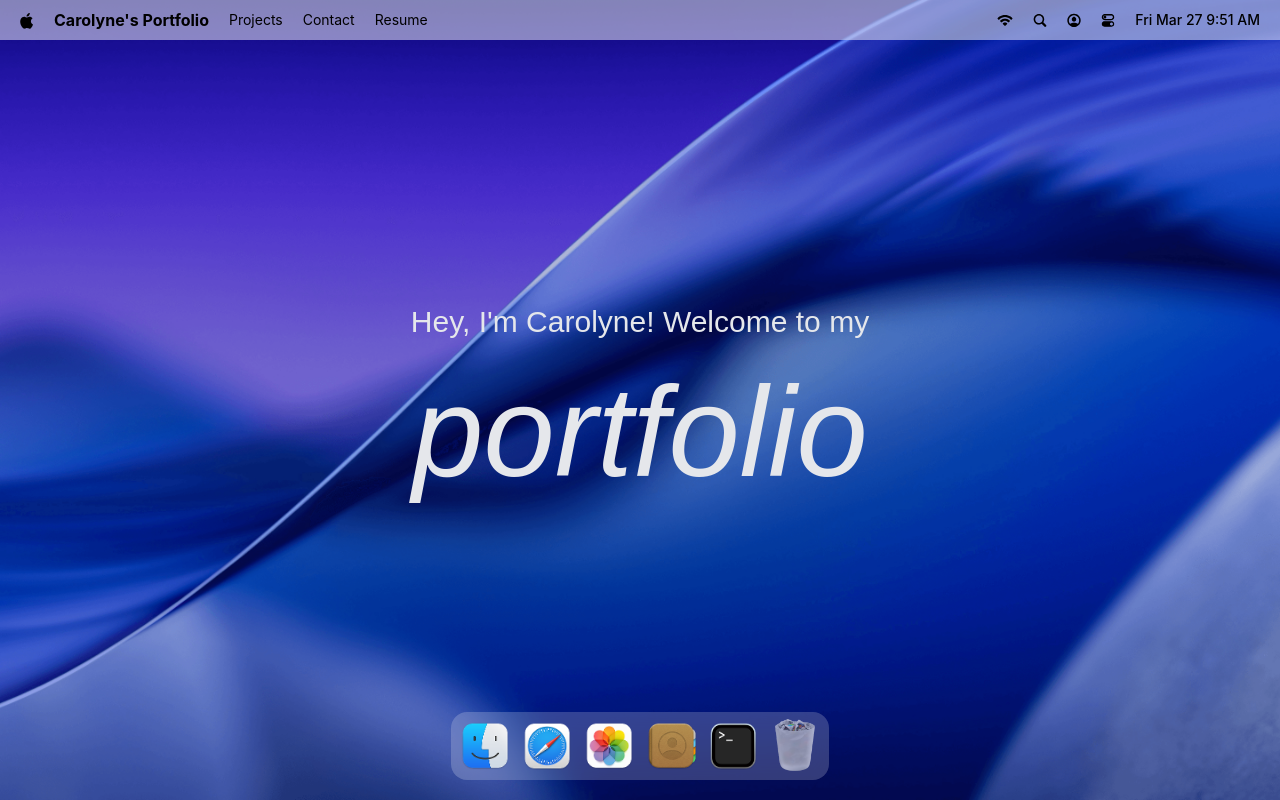
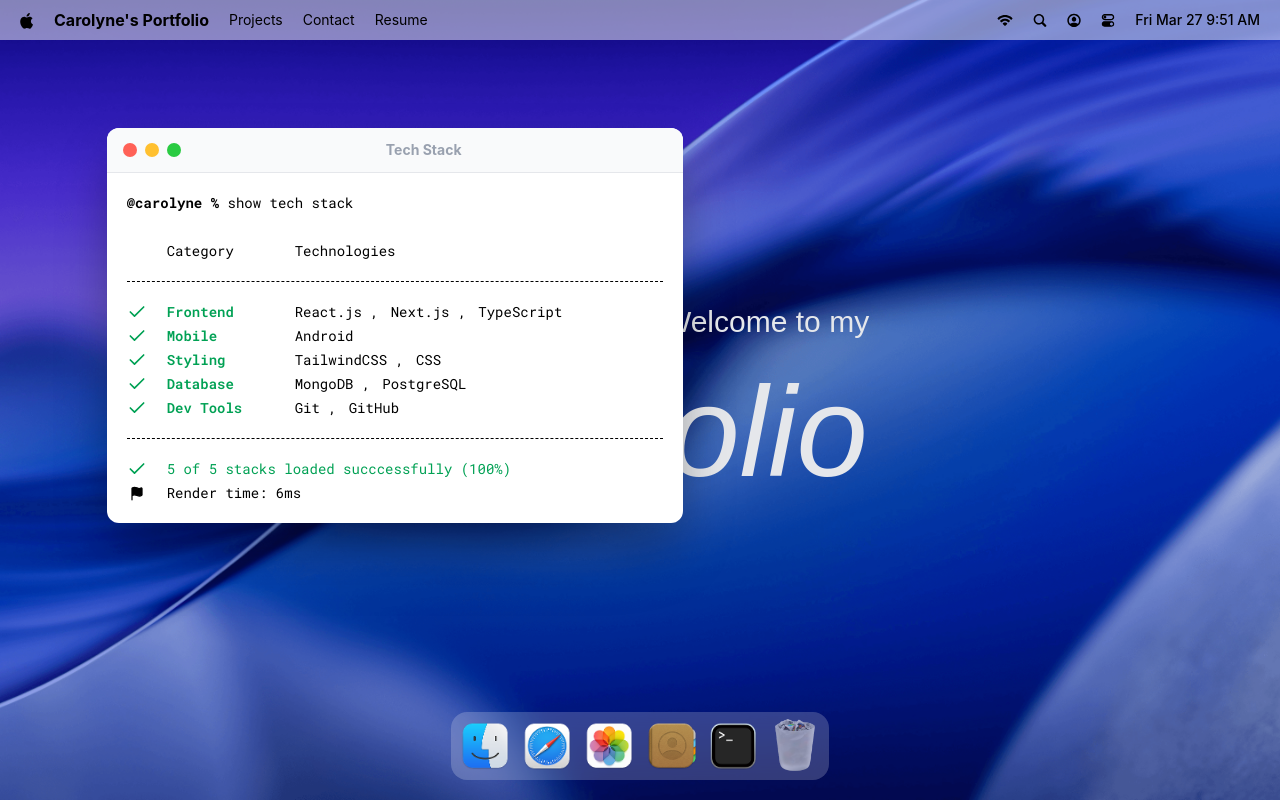
Before and after one commit to MweleCarol/MacOS_Portfolio, a React (Vite) app: page / in a window 1280 px wide. Both pictures are taken after a click on the button 733 px from the left and 746 px from the top of the page. Built offline with nearby package versions, Linux system fonts and the light colour scheme; a web font is replaced by a local one.

Commit message:
Implemented the terminal/skills window

```diff
--- a/package.json
+++ b/package.json
@@ -14,10 +14,13 @@
     "@tailwindcss/vite": "^4.2.2",
     "dayjs": "^1.11.20",
     "gsap": "^3.14.2",
+    "immer": "^11.1.4",
+    "lucide-react": "^1.7.0",
     "react": "^19.2.4",
     "react-dom": "^19.2.4",
     "react-tooltip": "^5.30.0",
-    "tailwindcss": "^4.2.2"
+    "tailwindcss": "^4.2.2",
+    "zustand": "^5.0.12"
   },
   "devDependencies": {
     "@eslint/js": "^9.39.4",
--- a/src/App.jsx
+++ b/src/App.jsx
@@ -2,6 +2,11 @@
 import Welcome from '#Components/Welcome';
 import Navbar from '#Components/Navbar';
 import React from 'react';
+import { Draggable } from 'gsap/Draggable';
+import gsap from 'gsap';
+import Terminal from '#windows/Terminal';
+
+gsap.registerPlugin(Draggable);
 
 const App = () => {
   return (
@@ -9,6 +14,7 @@
       <Navbar/>
       <Welcome/>
       <Dock/>
+      <Terminal/>
     </div>
   );
 }
--- a/src/Components/Dock.jsx
+++ b/src/Components/Dock.jsx
@@ -1,4 +1,5 @@
 import { dockApps } from '#constants';
+import useWindowStore from '#store/window';
 import { useGSAP } from '@gsap/react';
 import gsap from 'gsap';
 import React, { useRef } from 'react';
@@ -6,6 +7,7 @@
 
 const Dock = () => {
 
+  const{ openWindow, closeWindow, windows} = useWindowStore();
   const dockRef = useRef(null);
 
   useGSAP(()=>{
@@ -55,8 +57,23 @@
   }
 });
 
-  const toggleApp = (app)=>{}
+  const toggleApp = (app)=>{
+    //implement the open window logic
+    if (!app.canOpen) return ;
 
+    const window  = windows[app.id];
+    if(!window){
+      console.error(`Window not found for app: ${app.id}`);
+      return;
+    }
+
+    if(window.isOpen){
+      closeWindow(app.id);
+    }else{
+      openWindow(app.id);
+    }
+
+  }
   return (
     <section id='dock'>
       <div ref={dockRef} className='dock-container'>
--- /dev/null
+++ b/src/Components/WindowControls.jsx
@@ -0,0 +1,14 @@
+import useWindowStore from '#store/window';
+import React from 'react';
+
+const WindowControls = ({target}) => {
+  const {closeWindow} = useWindowStore();
+
+  return <div id='window-controls'>
+    <div className='close' onClick={() => closeWindow(target)}/>
+    <div className='minimize' />
+    <div className='maximize' />
+  </div>
+};
+
+export default WindowControls;
--- a/src/constants/index.js
+++ b/src/constants/index.js
@@ -106,15 +106,11 @@
   },
   {
     category: "Mobile",
-    items: ["React Native", "Expo"],
+    items: ["Android"],
   },
   {
     category: "Styling",
-    items: ["Tailwind CSS", "Sass", "CSS"],
-  },
-  {
-    category: "Backend",
-    items: ["Node.js", "Express", "NestJS", "Hono"],
+    items: ["TailwindCSS","CSS"],
   },
   {
     category: "Database",
@@ -122,7 +118,7 @@
   },
   {
     category: "Dev Tools",
-    items: ["Git", "GitHub", "Docker"],
+    items: ["Git", "GitHub"],
   },
 ];
 
--- /dev/null
+++ b/src/hoc/WindowsWrapper.jsx
@@ -0,0 +1,59 @@
+import useWindowStore from '#store/window';
+import { useGSAP } from '@gsap/react';
+import gsap from 'gsap';
+import { Draggable } from 'gsap/Draggable';
+import React, { useLayoutEffect, useRef } from 'react';
+
+const WindowWrapper = (Component, windowKey) => {
+    const Wrapped = (props)=>{
+       const {focusWindow, windows} = useWindowStore();
+       const { isOpen, zIndex} = windows[windowKey];
+       const ref = useRef(null);
+
+       useGSAP(()=>{
+         const el = ref.current;
+         if(!el || !isOpen) return;
+
+         el.style.display = "block";
+
+         gsap.fromTo(el, {
+            scale: 0.8,
+            opacity: 0,
+            y: 40 },{
+            scale: 1,
+            opacity: 1,
+            y: 0,
+            duration: 0.7,
+            ease: "power3.out" });
+       },[isOpen]);
+
+       useGSAP(()=>{
+        const el = ref.current;
+        if(!el) return;
+
+        //make the focus window draggable on the screen
+       const [instance] = Draggable.create(el, {onPress: ()=> focusWindow(windowKey)});
+       return() => instance.kill();
+       }, []);
+
+       useLayoutEffect(()=>{
+        const el = ref.current;
+        if(!el) return;
+        el.style.display = isOpen ? " block" : "none";
+       }, [isOpen]);
+
+       return(
+        //make the windows appear on top on each other when they are open
+        <section id={windowKey} ref={ref} style={{zIndex}} className='absolute'>
+        <Component {...props}/>
+       </section>
+   );
+ };
+
+ //
+ Wrapped.displayName = `WindowWrapper(${Component.displayName || Component.name || "Component"})`;
+
+ return Wrapped;
+};
+
+export default WindowWrapper;
--- /dev/null
+++ b/src/store/window.js
@@ -0,0 +1,31 @@
+import { INITIAL_Z_INDEX, WINDOW_CONFIG } from "#constants";
+import { create } from "zustand";
+import { immer } from "zustand/middleware/immer";
+
+const useWindowStore = create(immer((set)=>({
+    windows: WINDOW_CONFIG,
+    nextZIndex: INITIAL_Z_INDEX + 1,
+
+    openWindow: (windowKey, data = null) => set((state)=>{
+      const  win = state.windows[windowKey];
+      win.isOpen = true;
+      win.zIndex = state.nextZIndex;
+      win.data = data ?? win.data;
+      state.nextZIndex ++;
+    }),
+    closeWindow: (windowKey) => set((state)=>{
+      const  win = state.windows[windowKey];
+      //Defensive: if the windowKey is invalid
+      if(!win) return;
+      win.isOpen = false;
+      win.zIndex = INITIAL_Z_INDEX;
+      win.data = null;
+    }),
+    focusWindow: (windowKey) => set((state)=>{
+    const  win = state.windows[windowKey];
+      win.zIndex = state.nextZIndex ++;
+    }),
+}))
+);
+
+export default useWindowStore;
--- /dev/null
+++ b/src/windows/Terminal.jsx
@@ -0,0 +1,51 @@
+import WindowControls from '#Components/WindowControls';
+import { techStack } from '#constants';
+import WindowWrapper from '#hoc/WindowsWrapper';
+import { Check, Flag } from 'lucide-react';
+import React from 'react';
+
+const Terminal = () => {
+  return (
+    <>
+      <div id='window-header'>
+        <WindowControls target="terminal"/>
+        <h2>Tech Stack</h2>
+      </div>
+      <div className="techstack">
+        <p>
+            <span className="font-bold">@carolyne % </span>
+            show tech stack
+        </p>
+        <div className="label">
+            <p className="w-32">Category</p>
+            <p>Technologies</p>
+        </div>
+        <ul className="content">
+            {techStack.map(({category, items})=>(
+                <li key={category} className='flex items-center'>
+                    <Check className='check' size={20}/>
+                    <h3>{category}</h3>
+                    <ul>
+                        {items.map((item, i)=>(
+                            <li key={i}>{item} {i < items.length -1 ? "," : ""}</li>
+                        ))}
+                    </ul>
+                </li>
+            ))}
+        </ul>
+        <div className="footnote">
+          <p>
+            <Check size={20}/> 5 of 5 stacks loaded succcessfully (100%)
+          </p>
+          <p className="text-black">
+            <Flag size={15} fill='black'/>
+            Render time: 6ms
+          </p>
+        </div>
+      </div>
+    </>
+  );
+}
+const TerminalWindow = WindowWrapper(Terminal, 'terminal')
+
+export default TerminalWindow;
```
Also changed, not shown: 1 other file (tests, documents, lock files or other folders).
